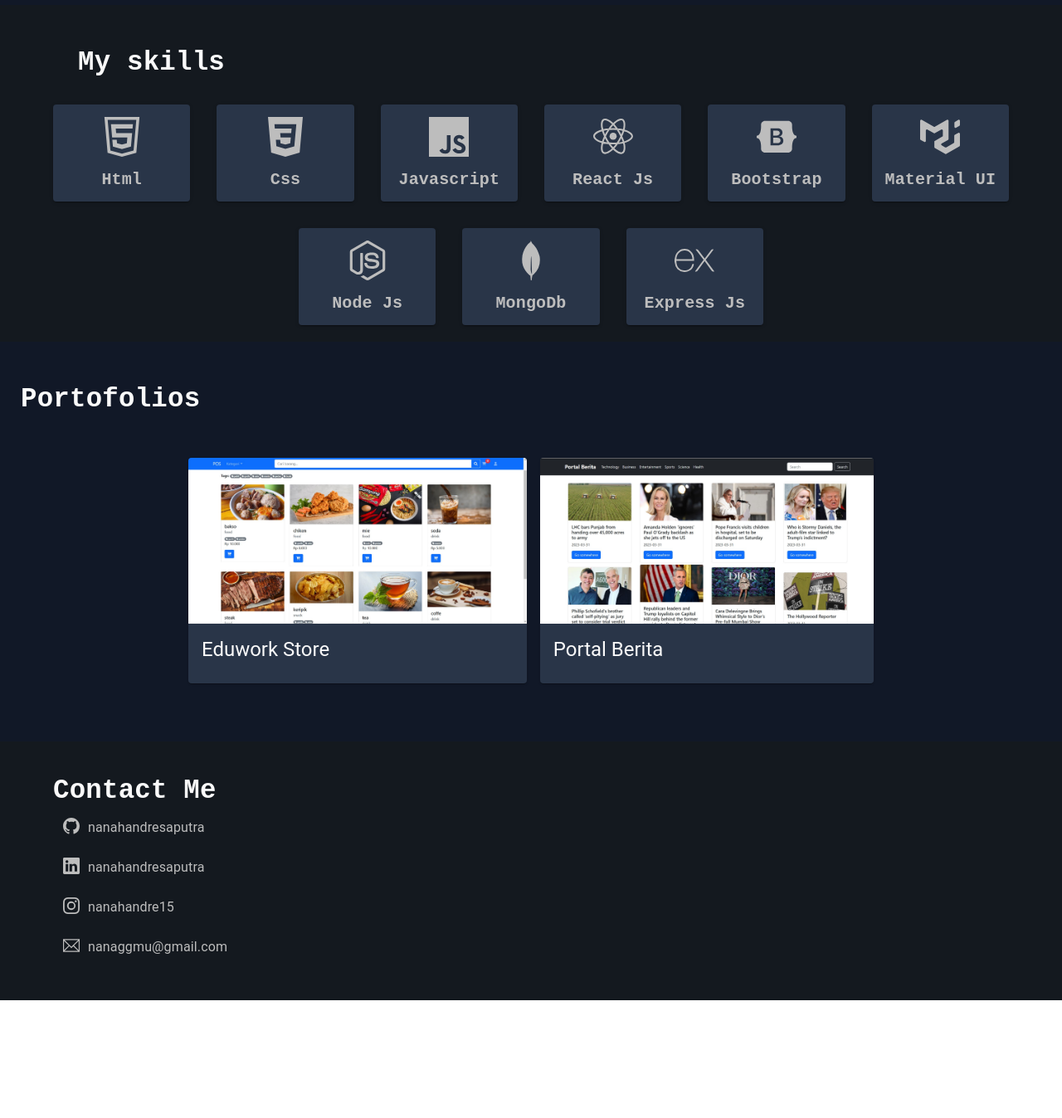
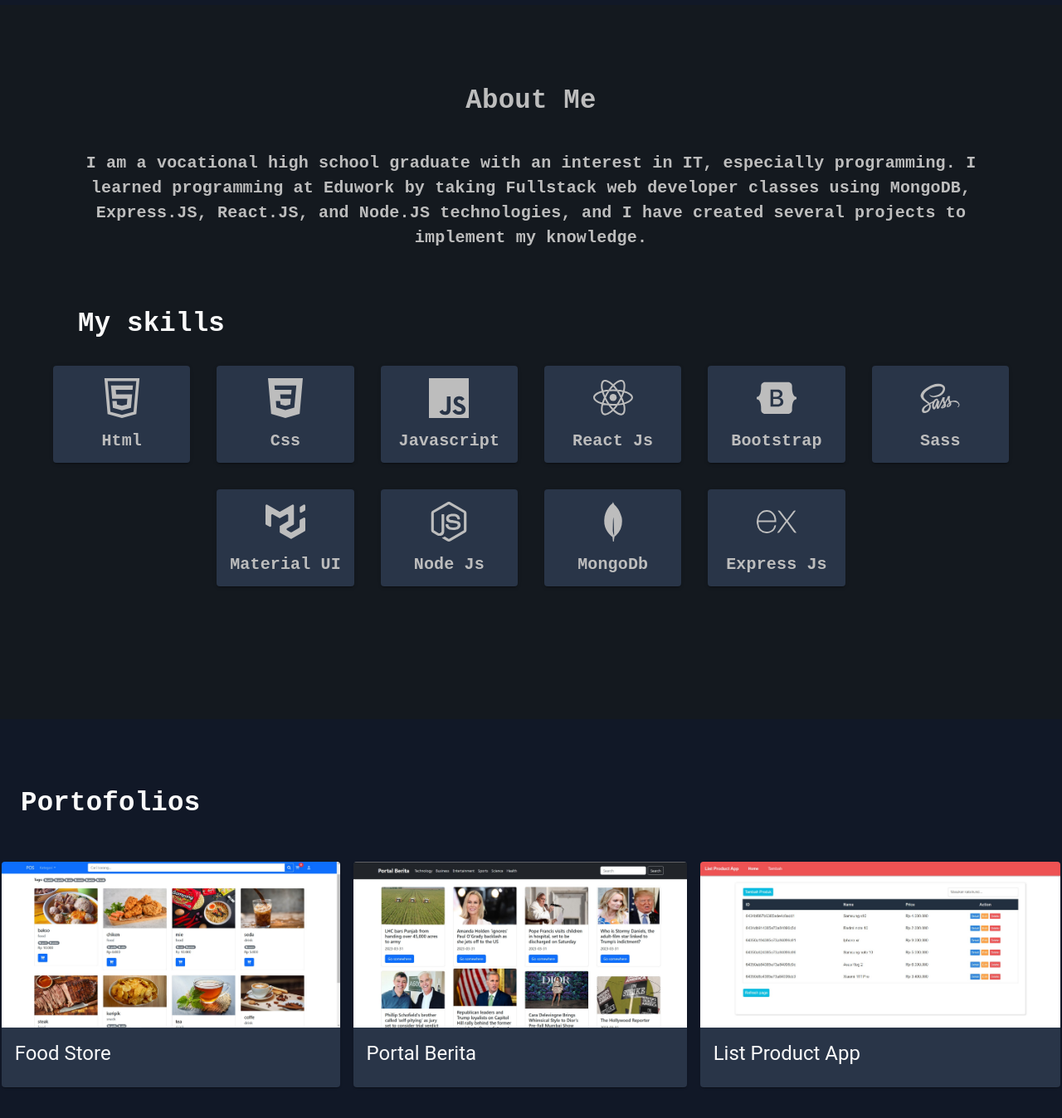
Before and after one commit to Nanahandresaputra/myLandingPage, a React (Vite) app: page / in a window 1280 px wide. Shown: the part 802-2150 px from the top of the page at 83% size. Before the commit the page ends 2008 px from the top, so only its background shows below. Built offline with nearby package versions, Linux system fonts and the light colour scheme.

Commit message:
add new features1

```diff
--- a/src/App.jsx
+++ b/src/App.jsx
@@ -4,12 +4,14 @@ import Contact from "./components/contact";
 import Banner from "./components/banner";
 import Skills from "./components/skills";
 import Portofolios from "./components/portofolios";
+import AboutME from "./components/aboutme";
 
 function App() {
   return (
     <div className="App">
       <Navbar />
       <Banner />
+      <AboutME />
       <Skills />
       <Portofolios />
       <Contact name="Contact" />
--- /dev/null
+++ b/src/components/aboutme.jsx
@@ -0,0 +1,20 @@
+import { Box, Container, Typography } from "@mui/material";
+import React from "react";
+
+const AboutME = () => {
+  return (
+    <Box sx={{ bgcolor: "#14191f", py: { xs: "10vh", sm: "3vh" } }} id="About Me">
+      <Container data-aos="fade-up">
+        <Typography textAlign="center" variant="h4" color="secondary" fontWeight={650} fontFamily="monospace" sx={{ mb: { xs: "2vh", sm: "5vh" }, mt: { xs: "0", sm: "9vh" } }}>
+          About Me
+        </Typography>
+        <Typography sx={{ textAlign: "center", fontSize: { xs: "12px", sm: "20px" } }} color="secondary" fontWeight={650} fontFamily="monospace">
+          I am a vocational high school graduate with an interest in IT, especially programming. I learned programming at Eduwork by taking Fullstack web developer classes using MongoDB, Express.JS, React.JS, and Node.JS technologies, and I
+          have created several projects to implement my knowledge.
+        </Typography>
+      </Container>
+    </Box>
+  );
+};
+
+export default AboutME;
--- a/src/components/card.jsx
+++ b/src/components/card.jsx
@@ -35,12 +35,14 @@ const CardPortofolio = ({ idx }) => {
           }}
           id="text"
         >
-          <Typography variant="h2" fontWeight={800} color="warning.main" textAlign="center">
+          <Typography variant="h3" fontWeight={800} color="warning.main" textAlign="center">
             {idx.icon.icon1}
             {idx.icon.icon2}
             {idx.icon.icon3}
-            {idx.icon.icon4} <br />
+            {idx.icon.icon4}
+            {idx.icon.icon5} <br />
             <Container>
+              {idx.link.github ? (
                 <Button
                   onClick={() => {
                     window.open(idx.link.github, "_blank");
@@ -49,7 +51,37 @@ const CardPortofolio = ({ idx }) => {
                   color="warning"
                 >
                   Github
+                </Button>
+              ) : null}{" "}
+              {idx.link.frontend && idx.link.backend ? (
+                <>
+                  <Button
+                    onClick={() => {
+                      window.open(idx.link.frontend, "_blank");
+                    }}
+                    variant="outlined"
+                    color="warning"
+                  >
+                    Github{" "}
+                    <Typography variant="p" sx={{ fontSize: "9px" }}>
+                      <i>(frontend)</i>
+                    </Typography>
                   </Button>{" "}
+                  <Button
+                    onClick={() => {
+                      window.open(idx.link.backend, "_blank");
+                    }}
+                    variant="outlined"
+                    color="warning"
+                  >
+                    Github{" "}
+                    <Typography variant="p" sx={{ fontSize: "9px" }}>
+                      <i>(backend)</i>
+                    </Typography>
+                  </Button>
+                  {""}
+                </>
+              ) : null}{" "}
               {idx.link.demo ? (
                 <Button
                   onClick={() => {
--- a/src/components/contact.jsx
+++ b/src/components/contact.jsx
@@ -1,18 +1,18 @@
 import { Container, IconButton, Typography } from "@mui/material";
 import { Box } from "@mui/system";
-import { BsGithub, BsLinkedin, BsInstagram } from "react-icons/bs";
+import { BsGithub, BsLinkedin, BsInstagram, BsWhatsapp } from "react-icons/bs";
 import { TfiEmail } from "react-icons/tfi";
 
 const Contact = () => {
   const contactIcon = [
     {
       icon: <BsGithub />,
-      title: "nanahandresaputra",
+      title: "Github",
       link: "https://github.com/Nanahandresaputra",
     },
     {
       icon: <BsLinkedin />,
-      title: "nanahandresaputra",
+      title: "LinkedIn",
       link: "https://www.linkedin.com/in/nanahandresaputra/",
     },
     {
@@ -25,15 +25,20 @@ const Contact = () => {
       title: "nanaggmu@gmail.com",
       link: "https://mail.google.com/mail/?view=cm&fs=1&to=nanaggmu@gmail.com",
     },
+    {
+      icon: <BsWhatsapp />,
+      title: "+62 838-2478-1160",
+      link: "https://wa.me/6283824781160",
+    },
   ];
   return (
     <Box sx={{ bgcolor: "#14191f", p: "40px 0" }} id="Contact">
-      <Container data-aos="fade-left">
+      <Container data-aos="fade-up">
         <Typography variant="h4" color="primary.light" fontFamily="monospace" fontWeight={600}>
           Contact Me
         </Typography>
       </Container>
-      <Box data-aos="fade-left">
+      <Box data-aos="fade-up">
         {contactIcon.map((index, i) => (
           <Container key={i}>
             <IconButton
--- a/src/components/navbar.jsx
+++ b/src/components/navbar.jsx
@@ -5,7 +5,7 @@ import Container from "@mui/material/Container";
 import Button from "@mui/material/Button";
 
 function Navbar() {
-  const pages = ["Skills", "Portofolio", "Contact"];
+  const pages = ["About Me", "Portofolio", "Contact"];
   return (
     <AppBar>
       <Container maxWidth="xl">
--- a/src/components/portofolios.jsx
+++ b/src/components/portofolios.jsx
@@ -2,20 +2,23 @@ import { Grid, Typography } from "@mui/material";
 import { Box } from "@mui/system";
 import berita from "../../public/berita1.jpg";
 import store from "../../public/store.jpg";
+import listProduct from "../../public/listPorduct.jpg";
 import { GrReactjs } from "react-icons/gr";
+import { DiSass } from "react-icons/di";
 import { SiMongodb, SiNodedotjs, SiExpress, SiBootstrap } from "react-icons/si";
 import CardPortofolio from "./card";
 
 const Portofolios = () => {
   const arr = [
     {
-      name: "Eduwork Store",
+      name: "Food Store",
       img: store,
       icon: {
         icon1: <GrReactjs />,
-        icon2: <SiNodedotjs />,
-        icon3: <SiExpress />,
-        icon4: <SiMongodb />,
+        icon2: <SiBootstrap />,
+        icon3: <SiNodedotjs />,
+        icon4: <SiExpress />,
+        icon5: <SiMongodb />,
       },
       link: {
         github: "https://github.com/Nanahandresaputra/Eduwork-store.git",
@@ -33,11 +36,27 @@ const Portofolios = () => {
         demo: "https://reactjs-portal-berita-functional.vercel.app/",
       },
     },
+    {
+      name: "List Product App",
+      img: listProduct,
+      icon: {
+        icon1: <GrReactjs />,
+        icon2: <DiSass />,
+        icon3: <SiNodedotjs />,
+        icon4: <SiExpress />,
+        icon5: <SiMongodb />,
+      },
+      link: {
+        frontend: "https://github.com/Nanahandresaputra/CRUD-product-list-frontend.git",
+        backend: "https://github.com/Nanahandresaputra/CRUD-product-list-Backend.git",
+        demo: "https://product-list-app.up.railway.app/",
+      },
+    },
   ];
 
   return (
     <Box sx={{ p: "50px 0 70px", bgcolor: "#111827" }} id="Portofolio">
-      <Typography variant="h4" fontWeight={600} m="0 25px 50px" fontFamily="monospace" color="primary.light" data-aos="fade-right">
+      <Typography variant="h4" fontWeight={600} m="0 25px 50px" fontFamily="monospace" color="primary.light" data-aos="fade-up" sx={{ mt: { xs: "0", sm: "4vh" } }}>
         Portofolios
       </Typography>
 
--- a/src/components/skills.jsx
+++ b/src/components/skills.jsx
@@ -2,6 +2,7 @@ import { Container, Grid, Paper, Typography } from "@mui/material";
 import { Box } from "@mui/system";
 import { ImHtmlFive2 } from "react-icons/im";
 import { GrReactjs } from "react-icons/gr";
+import { DiSass } from "react-icons/di";
 import { SiMongodb, SiJavascript, SiCss3, SiBootstrap, SiNodedotjs, SiMui, SiExpress } from "react-icons/si";
 const Skills = () => {
   const reactIcon = [
@@ -26,6 +27,10 @@ const Skills = () => {
       title: "Bootstrap",
     },
     {
+      icon: <DiSass />,
+      title: "Sass",
+    },
+    {
       icon: <SiMui />,
       title: "Material UI",
     },
@@ -43,9 +48,9 @@ const Skills = () => {
     },
   ];
   return (
-    <Box sx={{ bgcolor: "#14191f" }} p="20px" id="Skills">
+    <Box sx={{ bgcolor: "#14191f" }} pt="15px" pb={{ xs: "10vh", sm: "20vh" }}>
       <Container>
-        <Typography color="primary.light" p="30px" variant="h4" fontWeight={650} fontFamily="monospace" data-aos="fade-right">
+        <Typography color="primary.light" p="30px" variant="h4" fontWeight={650} fontFamily="monospace" data-aos="fade-up">
           My skills
         </Typography>
       </Container>
```
Also changed, not shown: public/listPorduct.jpg (added). Lines whose indentation alone changed are shown as unchanged.
